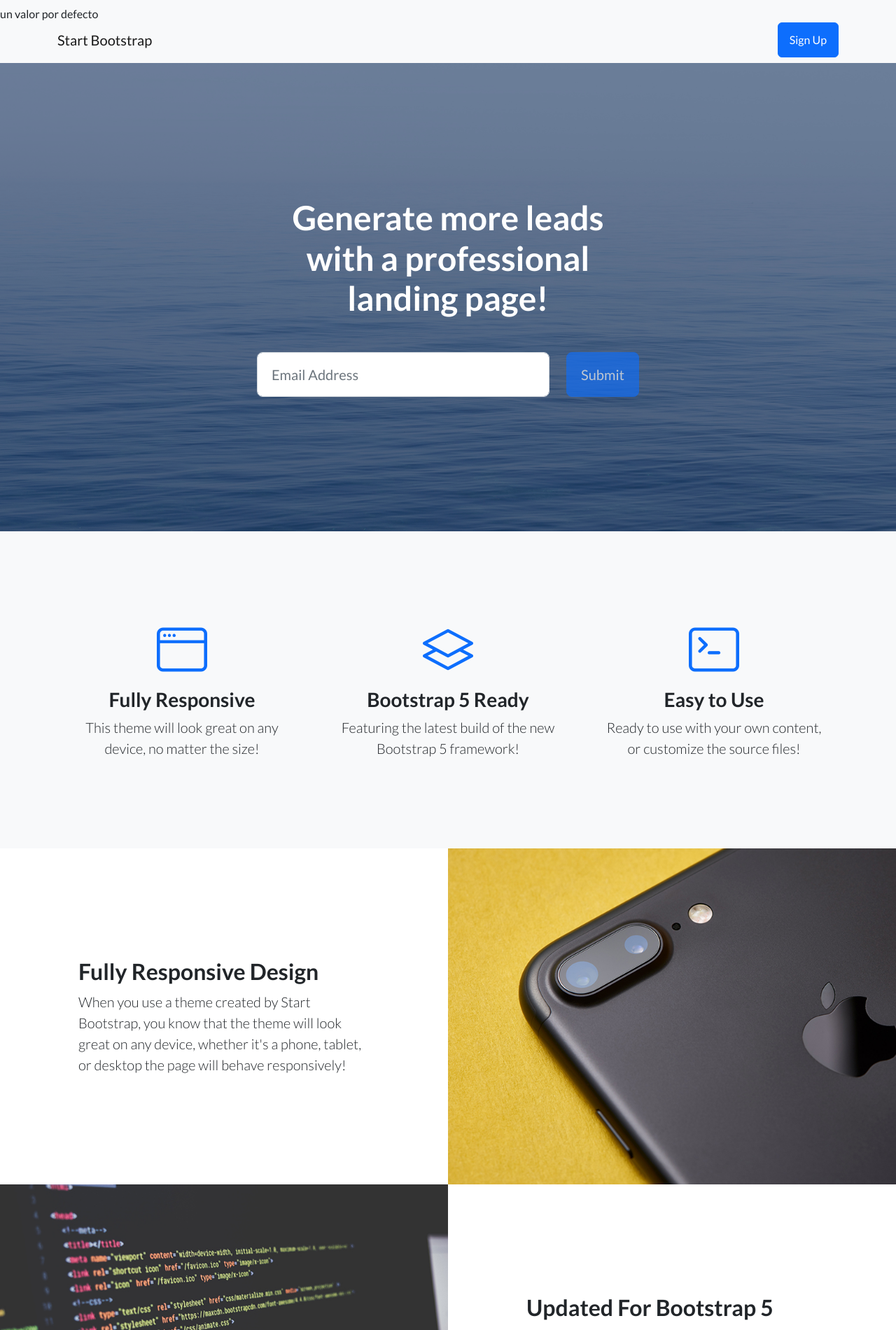
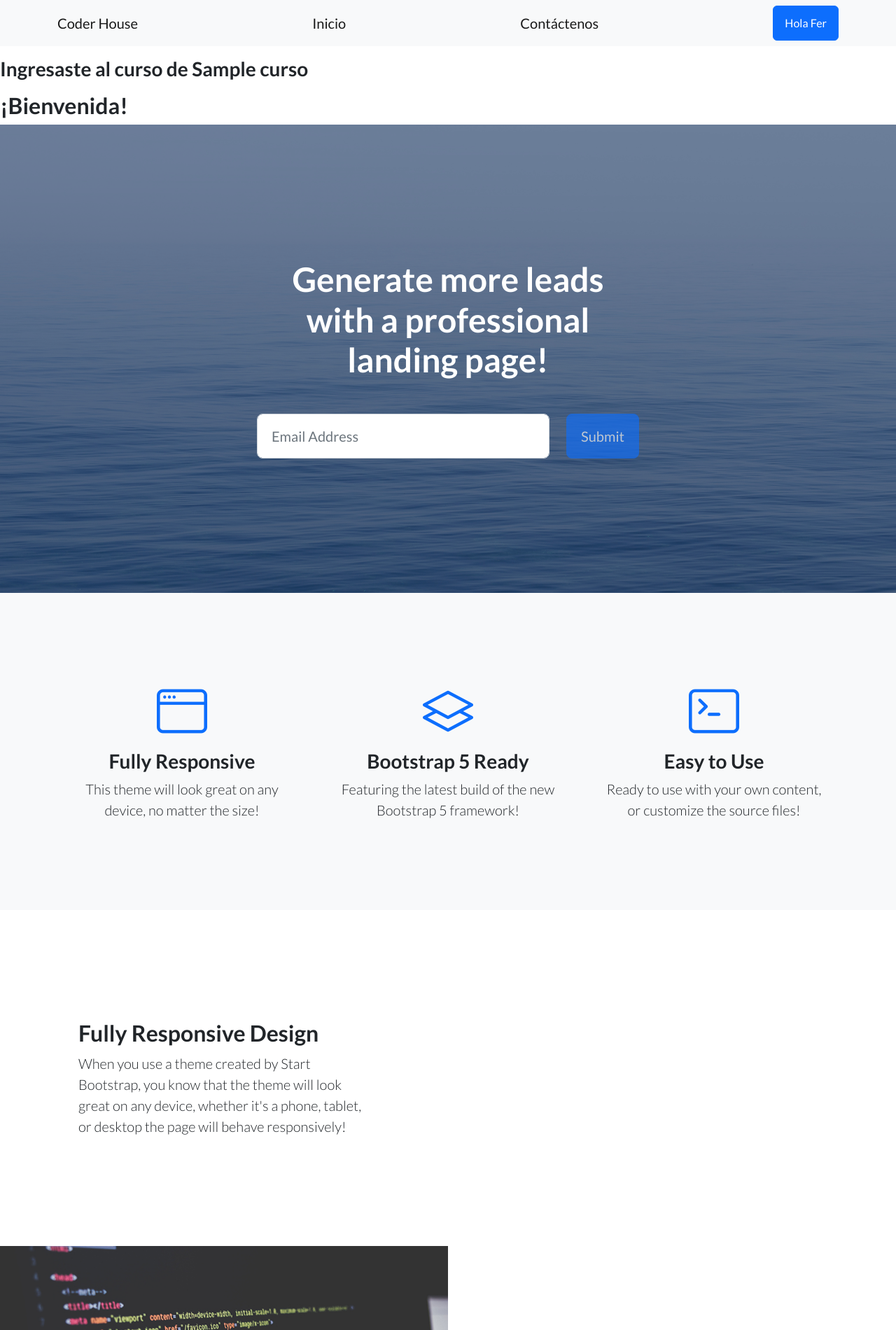
Before and after one commit to ferdanieli/Proyecto2, a Django app: page /CoderApp/show/ in a window 1280 px wide. Shown: the top 1900 px of the page at 70% size. Run offline with Django 4.2, Linux system fonts and the light colour scheme; tables that the repository leaves empty hold one stand-in row (values such as "Sample post"); some libraries are stand-ins or nearby versions.

Commit message:
Usando plantillas

```diff
--- a/CoderApp/urls.py
+++ b/CoderApp/urls.py
@@ -1,7 +1,7 @@
 from django.urls import path
-from CoderApp.views import show_html, mostrar_cursos
+from CoderApp.views import show_html, crear_curso
 
 urlpatterns = [
     path('show/', show_html),
-    path('cursos/', mostrar_cursos),
+    path('crear_curso/', crear_curso),
 ]
--- a/CoderApp/views.py
+++ b/CoderApp/views.py
@@ -7,14 +7,16 @@ def mostrar_cursos(request):
     contexto = {
         'cursos': cursos
     }
-    return render(request, 'CoderApp/cursos.html', contexto )
+    return render(request, 'CoderApp/cursos.html', contexto)
 
 def crear_curso(request):
-    curso = Curso(nombre="Python", camada=23800)
+    curso = Curso(nombre="Python", camada=47785)
     curso.save()
+    contexto = {"curso": curso}
 
-    # return redirect("/app/cursos/") # get
+    return render(request, 'index.html', contexto)
 
 def show_html(request):
-    contexto = {}
+    curso = Curso.objects.first()
+    contexto = {"curso": curso, "nombre": "Fer"}
     return render(request, 'index.html', contexto)
--- a/CoderApp/templates/index.html
+++ b/templates/index.html
@@ -8,7 +8,7 @@
         <meta name="author" content="" />
         <title>Landing Page - Start Bootstrap Theme</title>
         <!-- Favicon-->
-        <link rel="icon" type="image/x-icon" href="assets/favicon.ico" />
+        <link rel="icon" type="{% static 'image/x-icon" href="assets/favicon.ico' %}" />
         <!-- Bootstrap icons-->
         <link href="https://cdn.jsdelivr.net/npm/bootstrap-icons@1.5.0/font/bootstrap-icons.css" rel="stylesheet" type="text/css" />
         <!-- Google fonts-->
@@ -20,14 +20,22 @@
         <!-- Navigation-->
         <nav class="navbar navbar-light bg-light static-top">
 <!-- custom -->
-        {% block cambio %}
-                un valor por defecto
-        {% endblock %}
+
             <div class="container">
-                <a class="navbar-brand" href="#!">Start Bootstrap</a>
-                <a class="btn btn-primary" href="#signup">Sign Up</a>
+                <a class="navbar-brand" href="#!">Coder House</a>
+                <a class="navbar-brand" href="#!">Inicio</a>
+                <a class="navbar-brand" href="#!">Contáctenos</a>
+                <a class="btn btn-primary" href="#signup">Hola {{ nombre }}</a>
             </div>
         </nav>
+<!--  custom -->
+
+        {% if curso %}
+            <p><h3>Ingresaste al curso de {{ curso.nombre }}</h3></p>
+        {% else %}
+            No hay cursos disponibles.
+        {% endif %}
+        <h2>¡Bienvenida!</h2>
         <!-- Masthead-->
         <header class="masthead">
             <div class="container position-relative">
@@ -108,7 +116,7 @@
         <section class="showcase">
             <div class="container-fluid p-0">
                 <div class="row g-0">
-                    <div class="col-lg-6 order-lg-2 text-white showcase-img" style="background-image: url('assets/img/bg-showcase-1.jpg')"></div>
+                    <div class="col-lg-6 order-lg-2 text-white showcase-img" style="..."></div>
                     <div class="col-lg-6 order-lg-1 my-auto showcase-text">
                         <h2>Fully Responsive Design</h2>
                         <p class="lead mb-0">When you use a theme created by Start Bootstrap, you know that the theme will look great on any device, whether it's a phone, tablet, or desktop the page will behave responsively!</p>
@@ -137,21 +145,21 @@
                 <div class="row">
                     <div class="col-lg-4">
                         <div class="testimonial-item mx-auto mb-5 mb-lg-0">
-                            <img class="img-fluid rounded-circle mb-3" src="assets/img/testimonials-1.jpg" alt="..." />
+                            <img class="img-fluid rounded-circle mb-3" src="{% static 'assets/img/testimonials-1.jpg' %}" alt="..." />
                             <h5>Margaret E.</h5>
                             <p class="font-weight-light mb-0">"This is fantastic! Thanks so much guys!"</p>
                         </div>
                     </div>
                     <div class="col-lg-4">
                         <div class="testimonial-item mx-auto mb-5 mb-lg-0">
-                            <img class="img-fluid rounded-circle mb-3" src="assets/img/testimonials-2.jpg" alt="..." />
+                            <img class="img-fluid rounded-circle mb-3" src="{% static 'assets/img/testimonials-2.jpg' %}" alt="..." />
                             <h5>Fred S.</h5>
                             <p class="font-weight-light mb-0">"Bootstrap is amazing. I've been using it to create lots of super nice landing pages."</p>
                         </div>
                     </div>
                     <div class="col-lg-4">
                         <div class="testimonial-item mx-auto mb-5 mb-lg-0">
-                            <img class="img-fluid rounded-circle mb-3" src="assets/img/testimonials-3.jpg" alt="..." />
+                            <img class="img-fluid rounded-circle mb-3" src="{% static 'assets/img/testimonials-3.jpg' %}" alt="..." />
                             <h5>Sarah W.</h5>
                             <p class="font-weight-light mb-0">"Thanks so much for making these free resources available to us!"</p>
                         </div>
```
Also changed, not shown: templates/CoderApp/cursos.html (renamed from CoderApp/templates/CoderApp/cursos.html), templates/CoderApp/entregables.html (renamed from CoderApp/templates/CoderApp/entregables.html), templates/CoderApp/estudiantes.html (renamed from CoderApp/templates/CoderApp/estudiantes.html), templates/CoderApp/inicio.html (renamed from CoderApp/templates/CoderApp/inicio.html), templates/CoderApp/profesores.html (renamed from CoderApp/templates/CoderApp/profesores.html).
